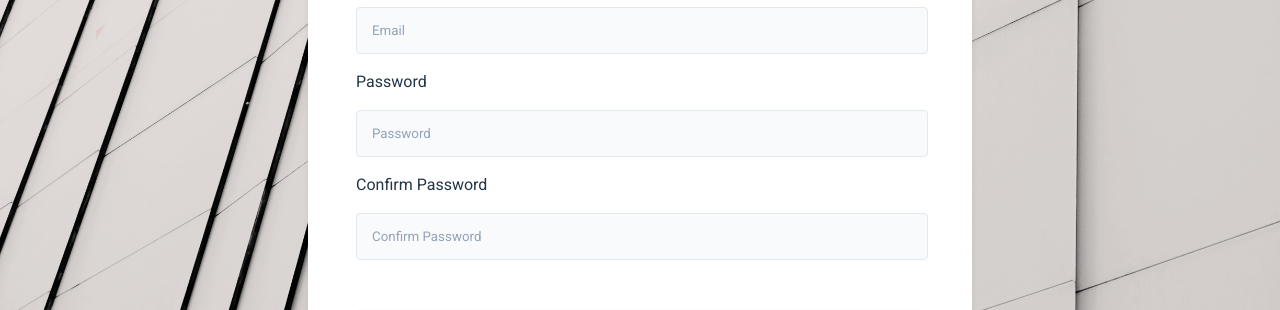
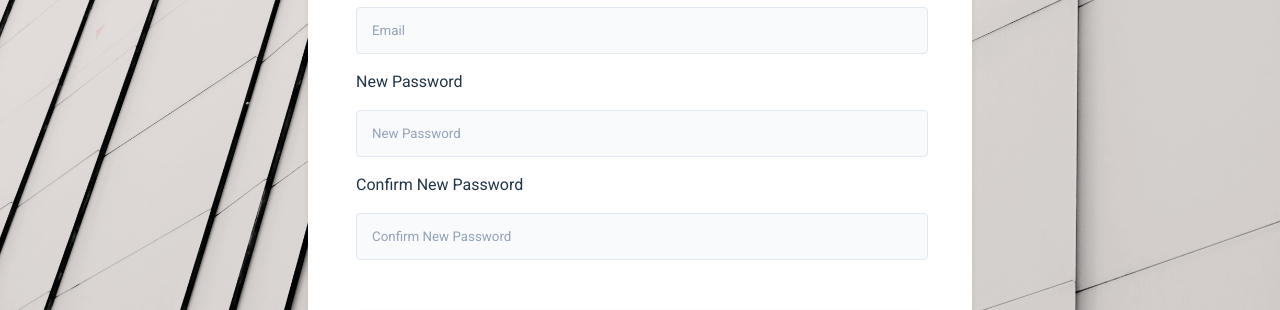
Before and after one commit to MalachyCode/Explore-bank-app, a React (Vite) app in the folder UI/: page /password-reset in a window 1280 px wide. Shown: the part 255-565 px from the top of the page. Built offline with nearby package versions, Linux system fonts and the light colour scheme; data requests are answered from the project's data file.

Commit message:
Update user stored in local storage after updating paswword

```diff
--- a/UI/src/pages/ForgotPasswordPage/ForgotPassword.tsx
+++ b/UI/src/pages/ForgotPasswordPage/ForgotPassword.tsx
@@ -38,10 +38,10 @@ const ForgotPasswordPage = () => {
       id: 'password',
       name: 'password',
       type: 'password',
-      placeholder: 'Password',
+      placeholder: 'New Password',
       errorMessage:
         'Password should be between 8 - 20 characters and include 1 letter, 1 number and 1 special character',
-      label: 'Password',
+      label: 'New Password',
       pattern: `^(?=.*[0-9])(?=.*[a-zA-Z])(?=.*[!@#$%^&*])[a-zA-Z0-9!@#$%^&*]{8,20}$`,
       required: true,
     },
@@ -49,9 +49,9 @@ const ForgotPasswordPage = () => {
       id: 'confirm-password',
       name: 'confirmPassword',
       type: 'password',
-      placeholder: 'Confirm Password',
+      placeholder: 'Confirm New Password',
       errorMessage: `Passwords don't match`,
-      label: 'Confirm Password',
+      label: 'Confirm New Password',
       pattern: credentials.password,
       required: true,
     },
@@ -73,6 +73,10 @@ const ForgotPasswordPage = () => {
       usersService
         .resetPassword(userForPasswordReset?.id, userPasswordReset as User)
         .then((response) => console.log(response));
+
+      // Modifies the object, converts it to a string and replaces the existing `ship` in LocalStorage
+      const modifiedObjectForStorage = JSON.stringify(userPasswordReset);
+      localStorage.setItem('loggedAppUser', modifiedObjectForStorage);
     }
 
     setCredentials({
```
